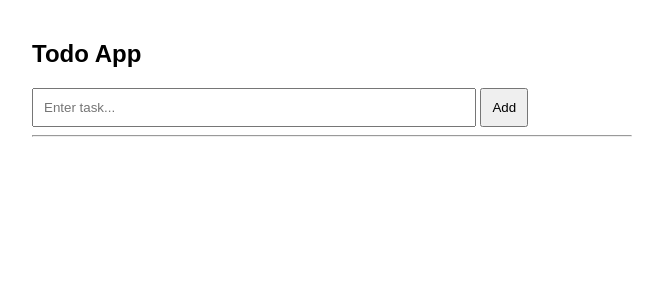
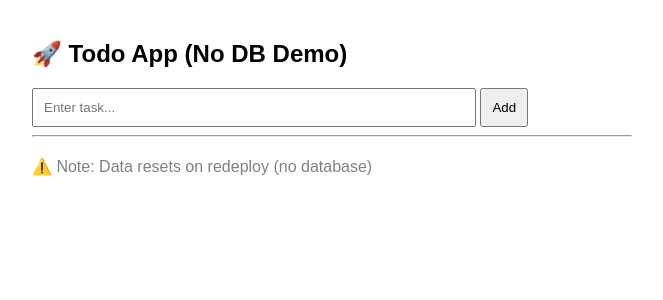
Before and after one commit to aprat2406/todo-app-webinar, a Flask app: page / in a window 1280 px wide. Shown: the top 300 px of the page, without its empty margins (308-971 px from the left). Run offline with Flask 3, Linux system fonts and the light colour scheme.

Commit message:
Update index.html

```diff
--- a/templates/index.html
+++ b/templates/index.html
@@ -23,7 +23,7 @@
 </head>
 <body>
 
-<h2> Todo App </h2>
+<h2>🚀 Todo App (No DB Demo)</h2>
 
 <form method="POST">
     <input type="text" name="content" placeholder="Enter task..." required>
@@ -34,10 +34,14 @@
 
 {% for todo in todos %}
     <div class="todo">
-        {{ todo.content }}
-        <a href="/delete/{{ todo.id }}">❌</a>
+        {{ todo }}
+        <a href="/delete/{{ loop.index0 }}">❌</a>
     </div>
 {% endfor %}
 
+<p style="margin-top:20px; color:gray;">
+⚠️ Note: Data resets on redeploy (no database)
+</p>
+
 </body>
 </html>
```
